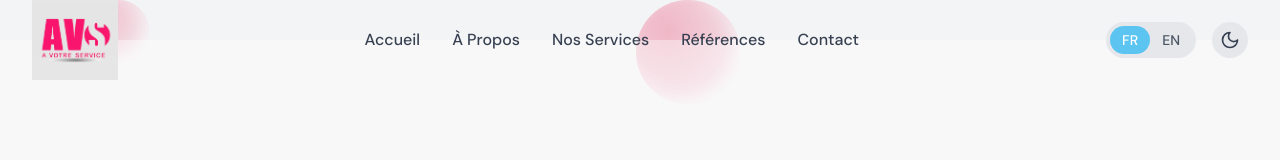
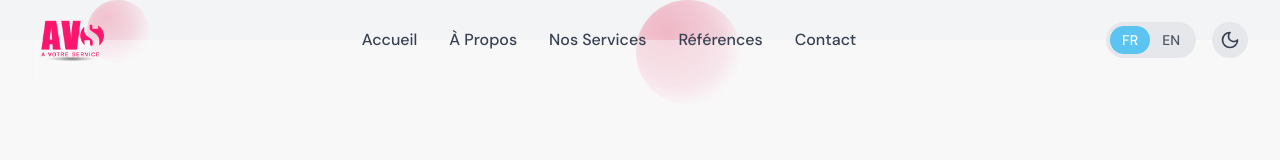
Before and after one commit to KevinStyveNanvou/avs, a React (Vite) app: page / in a window 1280 px wide. Shown: the top 160 px of the page. Built offline with nearby package versions, Linux system fonts and the light colour scheme.

Commit message:
Change logo image source in Navbar component

```diff
--- a/src/components/Navbar.tsx
+++ b/src/components/Navbar.tsx
@@ -39,7 +39,7 @@ export default function Navbar() {
         <div className="flex items-center justify-between h-20">
           <div className="flex items-center space-x-3 cursor-pointer" onClick={() => scrollToSection('accueil')}>
             <div>
-              <img src="/img/logo.png" alt="Logo" className="w-25 h-20" />
+              <img src="/img/loghho.png" alt="Logo" className="w-25 h-20" />
             </div>
           </div>
 
```
